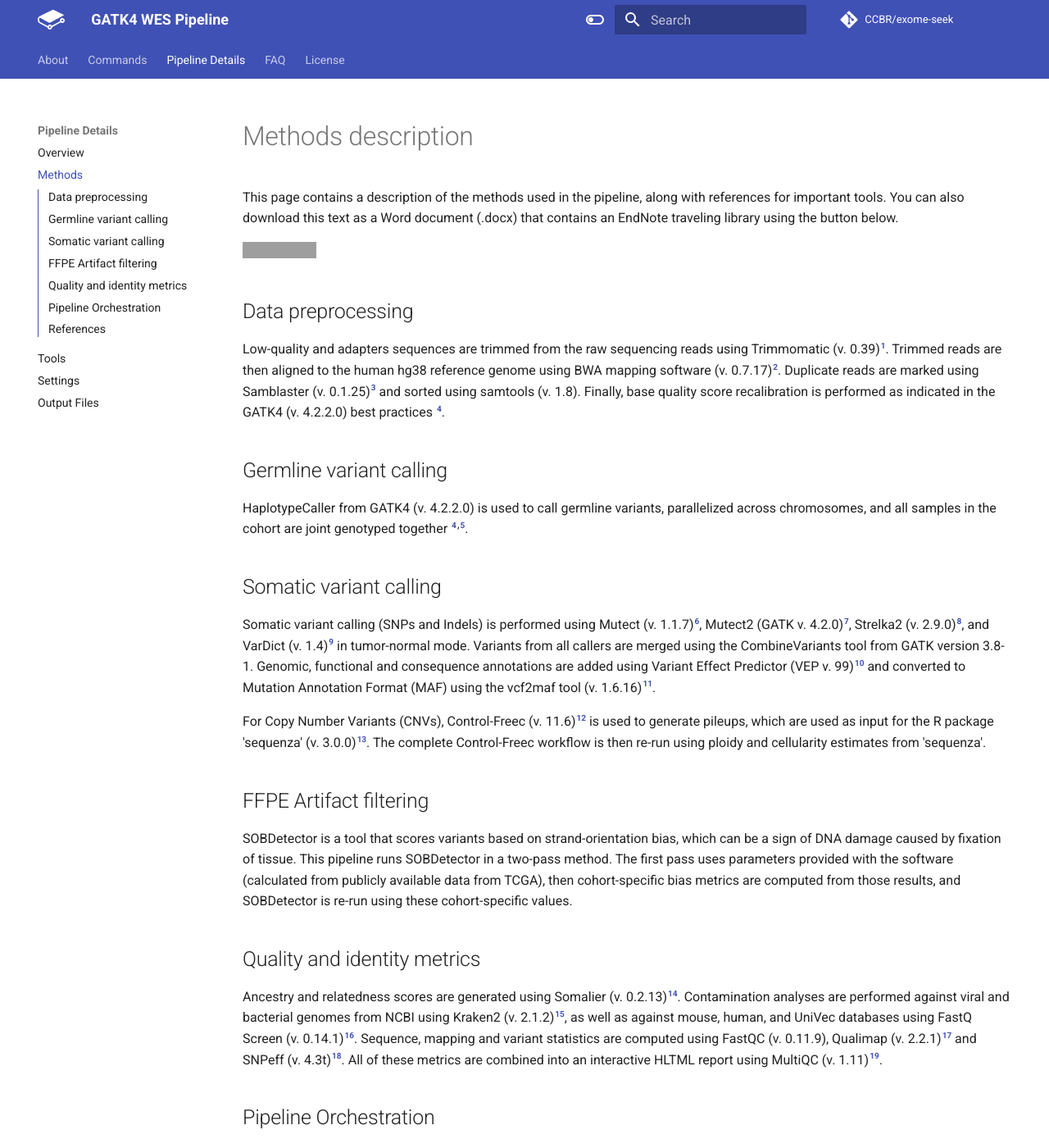
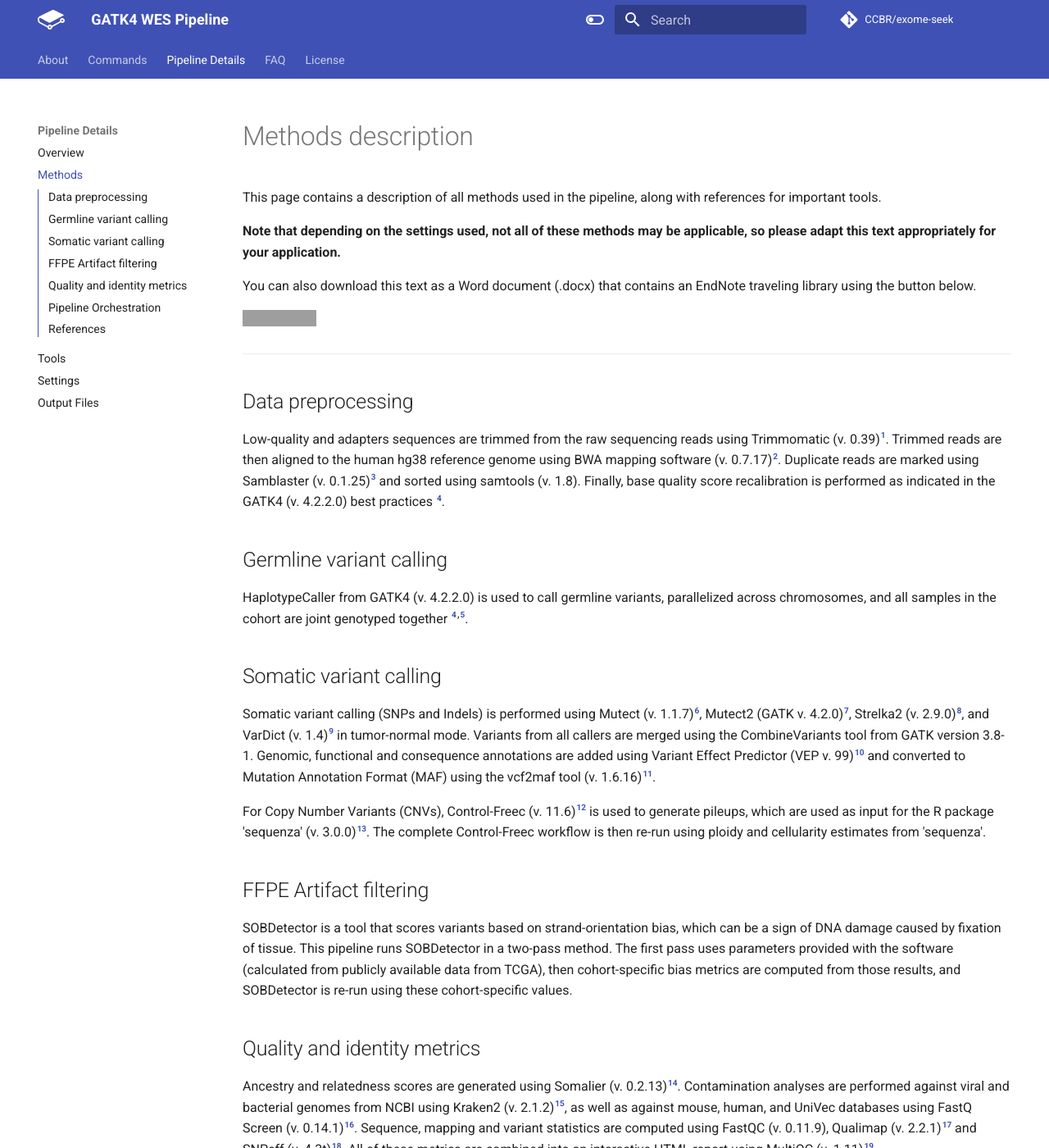
Before and after one commit to mtandon09/CCBR_GATK4_Exome_Seq_Pipeline, an MkDocs documentation site: the page built from docs/pipeline-details/methods.md, in a window 1280 px wide and 1400 px high. Shown: the whole window at 82% size. Built offline with MkDocs 1.6.1 and Material for MkDocs 9.7.7, drawn with Linux system fonts in a browser that asks for light colours; comment, search, counter and statistics services are not loaded; the version menu is left out; some of the changed text lies outside the part shown; grey boxes are pictures that could not be loaded.

Commit message:
Update methods doc
Fixing typos and adding a friendly warning

```diff
--- a/docs/pipeline-details/methods.md
+++ b/docs/pipeline-details/methods.md
@@ -1,8 +1,14 @@
 # Methods description
 
-This page contains a description of the methods used in the pipeline, along with references for important tools.  You can also download this text as a Word document (.docx) that contains an EndNote traveling library using the button below.
+This page contains a description of all methods used in the pipeline, along with references for important tools.
 
-[![Download DOCX](https://custom-icon-badges.herokuapp.com/badge/-Download-blue?style=for-the-badge&logo=download&logoColor=white "Download Word Document")](assets/wes_pipeline_methods.docx)
+**Note that depending on the settings used, not all of these methods may be applicable, so please adapt this text appropriately for your application.**
+
+You can also download this text as a Word document (.docx) that contains an EndNote traveling library using the button below.
+
+[![Download DOCX](https://custom-icon-badges.herokuapp.com/badge/-Download-blue?style=for-the-badge&logo=download&logoColor=white "Download Methods Document")](assets/wes_pipeline_methods.docx)
+
+---
 
 ## Data preprocessing
 Low-quality and adapters sequences are trimmed from the raw sequencing reads using Trimmomatic (v. 0.39)[^1]. Trimmed reads are then aligned to the human hg38 reference genome using BWA mapping software (v. 0.7.17)[^2]. Duplicate reads are marked using Samblaster (v. 0.1.25)[^3] and sorted using samtools (v. 1.8). Finally, base quality score recalibration is performed as indicated in the GATK4 (v. 4.2.2.0) best practices [^4].
@@ -19,7 +25,7 @@ For Copy Number Variants (CNVs), Control-Freec (v. 11.6)[^12] is used to generat
 SOBDetector is a tool that scores variants based on strand-orientation bias, which can be a sign of DNA damage caused by fixation of tissue. This pipeline runs SOBDetector in a two-pass method.  The first pass uses parameters provided with the software (calculated from publicly available data from TCGA), then cohort-specific bias metrics are computed from those results, and SOBDetector is re-run using these cohort-specific values.
 
 ## Quality and identity metrics
-Ancestry and relatedness scores are generated using Somalier (v. 0.2.13)[^14]. Contamination analyses are performed against viral and bacterial genomes from NCBI using Kraken2 (v. 2.1.2)[^15], as well as against mouse, human, and UniVec databases using FastQ Screen (v. 0.14.1)[^16].  Sequence, mapping and variant statistics are computed using FastQC (v. 0.11.9), Qualimap (v. 2.2.1)[^17] and SNPeff (v. 4.3t)[^18]. All of these metrics are combined into an interactive HLTML report using MultiQC (v. 1.11)[^19].
+Ancestry and relatedness scores are generated using Somalier (v. 0.2.13)[^14]. Contamination analyses are performed against viral and bacterial genomes from NCBI using Kraken2 (v. 2.1.2)[^15], as well as against mouse, human, and UniVec databases using FastQ Screen (v. 0.14.1)[^16].  Sequence, mapping and variant statistics are computed using FastQC (v. 0.11.9), Qualimap (v. 2.2.1)[^17] and SNPeff (v. 4.3t)[^18]. All of these metrics are combined into an interactive HTML report using MultiQC (v. 1.11)[^19].
 
 ## Pipeline Orchestration
 Job execution and management is done using Snakemake (v. 6.8.2)[^20] using custom-built Singularity (v. 3.8.5) containers for reproducibility.
```
